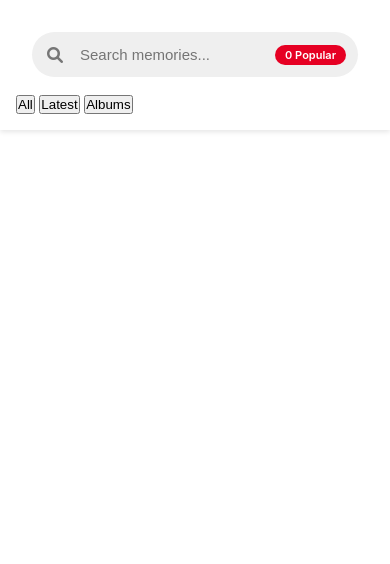
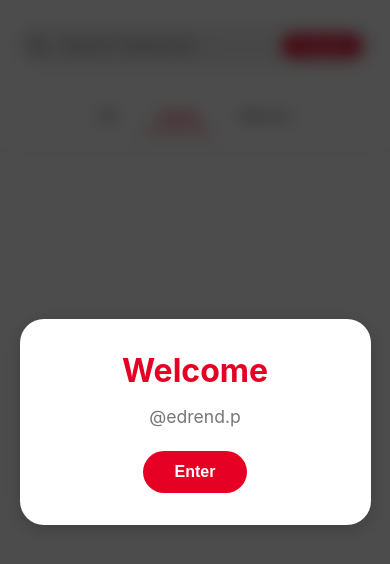
Before and after one commit to ObjectFound/website-testing, a plain HTML site: page index.html in a window 390 px wide. Drawn offline with nearby package versions, Linux system fonts and the light colour scheme; no server answers.

Commit message:
Update styles.css

```diff
--- a/styles.css
+++ b/styles.css
@@ -20,37 +20,35 @@ header {
     position: fixed;
     top: 0;
     width: 100%;
-    padding: 1rem;
+    padding: 1.5rem 1rem 0.5rem;
     background-color: white;
     box-shadow: 0 2px 5px rgba(0,0,0,0.1);
     z-index: 100;
+    display: flex;
+    flex-direction: column;
+    align-items: center;
 }
 
 .header-content {
-    max-width: 1400px;
+    width: 100%;
+    max-width: 1200px;
     margin: 0 auto;
     display: flex;
     align-items: center;
-    gap: 2rem;
-    padding: 0.5rem 1rem;
+    justify-content: center;
+    padding: 0;
+    margin-bottom: 1rem;
 }
 
 .site-title {
-    font-family: -apple-system, BlinkMacSystemFont, 'Segoe UI', Roboto, sans-serif;
-    color: var(--pinterest-red);
-    font-size: 1.6rem;
-    white-space: nowrap;
-    margin: 0;
-    font-weight: 600;
-    letter-spacing: 0.5px;
+    display: none;
 }
 
 .search-container {
-    flex-grow: 1;
-    max-width: 800px;
+    width: 100%;
+    max-width: 500px;
     position: relative;
-    display: flex;
-    align-items: center;
+    margin: 0 auto;
 }
 
 .search-container i {
@@ -59,32 +57,40 @@ header {
     top: 50%;
     transform: translateY(-50%);
     color: var(--pinterest-gray);
+    font-size: 16px;
 }
 
 #searchInput {
     width: 100%;
-    padding: 14px 100px 14px 48px;
+    padding: 12px 100px 12px 45px;
     border: none;
     border-radius: 24px;
     background-color: var(--pinterest-light);
     font-size: 15px;
-    color: var(--pinterest-dark);
+    font-family: -apple-system, BlinkMacSystemFont, 'Segoe UI', Roboto, sans-serif;
+    font-weight: 600;
+    letter-spacing: 0.5px;
     transition: all 0.3s ease;
 }
 
 #searchInput:focus {
     outline: none;
     background-color: white;
-    box-shadow: 0 0 0 4px rgba(230, 0, 35, 0.1);
+    box-shadow: 0 0 0 3px rgba(230, 0, 35, 0.1);
+}
+
+#searchInput::placeholder {
+    font-weight: 600;
+    letter-spacing: 0.5px;
+    color: var(--pinterest-gray);
 }
 
 .gallery {
-    max-width: 1800px;
-    margin: 80px auto 0;
+    max-width: none;
+    margin: 160px auto 0;
     padding: 0 16px;
     columns: 6 236px;
     column-gap: 16px;
-    transition: columns 0.3s ease;
 }
 
 .image-card {
@@ -182,7 +188,7 @@ header {
     text-decoration: none;
     font-weight: 600;
     transition: background-color 0.3s;
-    box-shadow: 0 4px 15px rgba(0,123,255,0.3);
+    box-shadow: none;
     font-size: 14px;
 }
 
@@ -286,10 +292,12 @@ header {
     animation: fadeIn 0.3s ease-out;
 }
 
-/* Add search badge styles */
+/* Update search badge styles */
 .search-badge {
     position: absolute;
     right: 12px;
+    top: 50%;
+    transform: translateY(-50%);
     background-color: var(--pinterest-red);
     color: white;
     padding: 4px 12px;
@@ -298,6 +306,7 @@ header {
     font-weight: 600;
     z-index: 2;
     transition: all 0.3s ease;
+    white-space: nowrap;
 }
 
 /* Update date filter styles */
@@ -309,32 +318,88 @@ header {
     display: none;
 }
 
+/* Add categories styles */
+.categories-container {
+    width: 100%;
+    max-width: 800px;
+    display: flex;
+    gap: 1.5rem;
+    padding: 0 1rem;
+    margin-bottom: 0.5rem;
+    overflow-x: auto;
+    scrollbar-width: none; /* Firefox */
+    -ms-overflow-style: none; /* IE and Edge */
+    justify-content: center;
+    margin-top: 1rem;
+}
+
+.categories-container::-webkit-scrollbar {
+    display: none; /* Chrome, Safari, Opera */
+}
+
+.category-tab {
+    padding: 0.75rem 1rem;
+    border: none;
+    background: none;
+    font-family: -apple-system, BlinkMacSystemFont, 'Segoe UI', Roboto, sans-serif;
+    font-size: 1rem;
+    font-weight: 600;
+    color: var(--pinterest-gray);
+    cursor: pointer;
+    position: relative;
+    white-space: nowrap;
+}
+
+.category-tab::after {
+    content: '';
+    position: absolute;
+    bottom: 0;
+    left: 0;
+    width: 100%;
+    height: 2px;
+    background-color: var(--pinterest-red);
+    transform: scaleX(0);
+    transition: transform 0.3s ease;
+}
+
+.category-tab.active {
+    color: var(--pinterest-red);
+}
+
+.category-tab.active::after {
+    transform: scaleX(1);
+}
+
 /* Update responsive styles */
 @media (max-width: 768px) {
     .header-content {
         flex-direction: column;
         gap: 1rem;
-        padding: 1rem;
     }
 
     .site-title {
-        font-size: 1.6rem;
+        padding-left: 0;
+        order: -1; /* Move title to top on mobile */
     }
 
-    .search-badge {
-        padding: 3px 10px;
-        font-size: 11px;
-    }
-
-    .date-dropdown {
-        right: 50%;
-        transform: translateX(50%);
+    .search-container {
+        width: 100%;
     }
 
     .gallery {
-        margin-top: 120px;
+        margin-top: 180px;
         padding: 8px;
         columns: 2 180px;
+    }
+
+    .categories-container {
+        padding: 0 0.5rem;
+        gap: 1rem;
+    }
+
+    .category-tab {
+        padding: 0.5rem 0.75rem;
+        font-size: 0.9rem;
     }
 }
 
@@ -343,3 +408,148 @@ header {
         columns: 2 160px;
     }
 }
+
+/* Add welcome screen styles */
+.welcome-screen {
+    position: fixed;
+    top: 0;
+    left: 0;
+    width: 100%;
+    height: 100%;
+    background-color: rgba(0, 0, 0, 0.7);
+    backdrop-filter: blur(8px);
+    display: flex;
+    justify-content: center;
+    align-items: center;
+    z-index: 2000;
+    opacity: 0;
+    visibility: hidden;
+    transition: opacity 0.3s ease, visibility 0.3s ease;
+}
+
+.welcome-screen.visible {
+    opacity: 1;
+    visibility: visible;
+}
+
+.welcome-content {
+    background-color: white;
+    padding: 2rem;
+    border-radius: 24px;
+    text-align: center;
+    max-width: 90%;
+    width: 400px;
+    box-shadow: 0 4px 20px rgba(0,0,0,0.2);
+}
+
+.welcome-title {
+    font-size: 2rem;
+    color: var(--pinterest-red);
+    margin-bottom: 1rem;
+    font-weight: 700;
+}
+
+.welcome-text {
+    color: var(--pinterest-gray);
+    margin-bottom: 1.5rem;
+    font-size: 1.1rem;
+}
+
+.enter-btn {
+    background-color: var(--pinterest-red);
+    color: white;
+    border: none;
+    padding: 12px 32px;
+    border-radius: 24px;
+    font-size: 1rem;
+    font-weight: 600;
+    cursor: pointer;
+    transition: all 0.3s ease;
+}
+
+.enter-btn:hover {
+    background-color: #ad081b;
+    transform: translateY(-2px);
+    box-shadow: 0 4px 12px rgba(230,0,35,0.3);
+}
+
+/* Add album styles */
+.album-card {
+    break-inside: avoid;
+    margin-bottom: 24px;
+    background: white;
+    border-radius: 16px;
+    overflow: hidden;
+    cursor: pointer;
+    transition: transform 0.3s ease;
+    box-shadow: 0 2px 8px rgba(0,0,0,0.1);
+}
+
+.album-card:hover {
+    transform: translateY(-4px);
+}
+
+.album-preview {
+    display: grid;
+    grid-template-columns: repeat(2, 1fr);
+    gap: 2px;
+    background: var(--pinterest-light);
+}
+
+.preview-image {
+    aspect-ratio: 1;
+    overflow: hidden;
+}
+
+.preview-image img {
+    width: 100%;
+    height: 100%;
+    object-fit: cover;
+}
+
+.album-info {
+    padding: 16px;
+}
+
+.album-info h3 {
+    margin: 0 0 8px;
+    color: var(--pinterest-dark);
+    font-size: 1.1rem;
+}
+
+.album-info p {
+    color: var(--pinterest-gray);
+    margin: 0 0 12px;
+    font-size: 0.9rem;
+}
+
+.album-download-btn {
+    background: var(--pinterest-red);
+    color: white;
+    border: none;
+    padding: 8px 16px;
+    border-radius: 20px;
+    font-size: 0.9rem;
+    font-weight: 600;
+    cursor: pointer;
+    transition: background-color 0.3s;
+}
+
+.album-download-btn:hover {
+    background-color: #ad081b;
+}
+
+/* Add loading toast styles */
+.loading-toast {
+    position: fixed;
+    bottom: 24px;
+    left: 50%;
+    transform: translateX(-50%);
+    background: rgba(0,0,0,0.8);
+    color: white;
+    padding: 12px 24px;
+    border-radius: 24px;
+    font-size: 0.9rem;
+    z-index: 2000;
+    animation: fadeIn 0.3s ease;
+}
```
